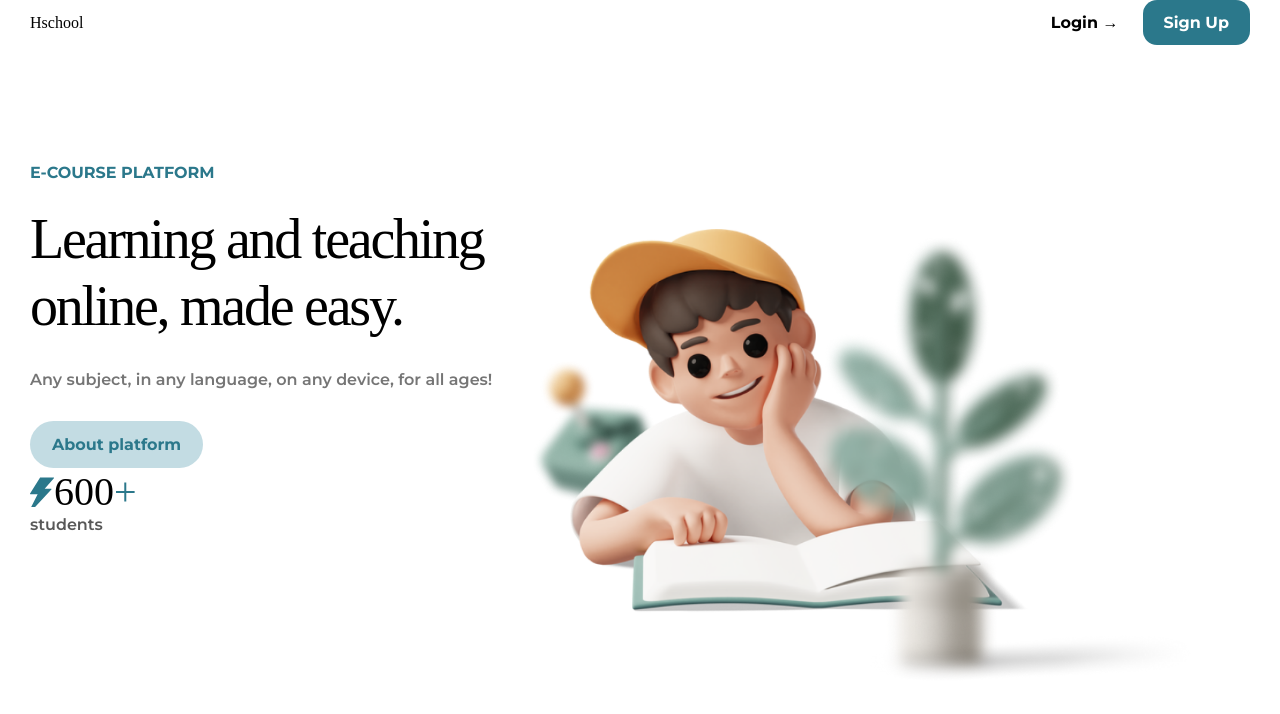
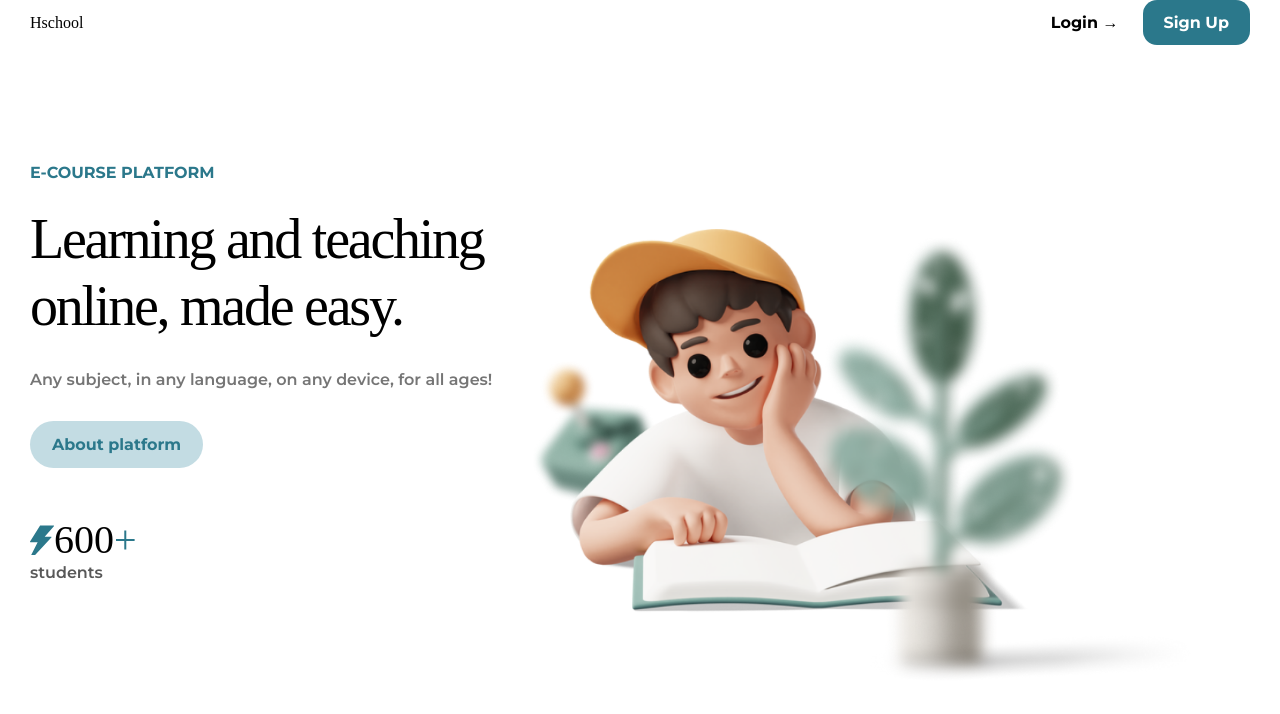
Before and after one commit to StanislavM31/educationalPlatform, a React (Create React App) app in the folder client/: page / in a window 1280 px wide. Shown: the top 714 px of the page. Built offline with nearby package versions, Linux system fonts and the light colour scheme; a web font is replaced by a local one.

Commit message:
educationalPlatform: components_Preview.css_1

```diff
--- a/client/src/components/Preview/style.module.css
+++ b/client/src/components/Preview/style.module.css
@@ -9,7 +9,6 @@
   flex-direction: row;
   align-items: flex-start;
   padding-top: 118px;
-  width: 1220px;
 }
 .info .ecourse {
   color: #2b788b;
@@ -48,6 +47,9 @@
   background-position: center;
   background-repeat: no-repeat;
 }
+.statistic {
+  margin-top: 48px;
+}
 .statistic div {
   display: flex;
   justify-content: flex-start;
```
